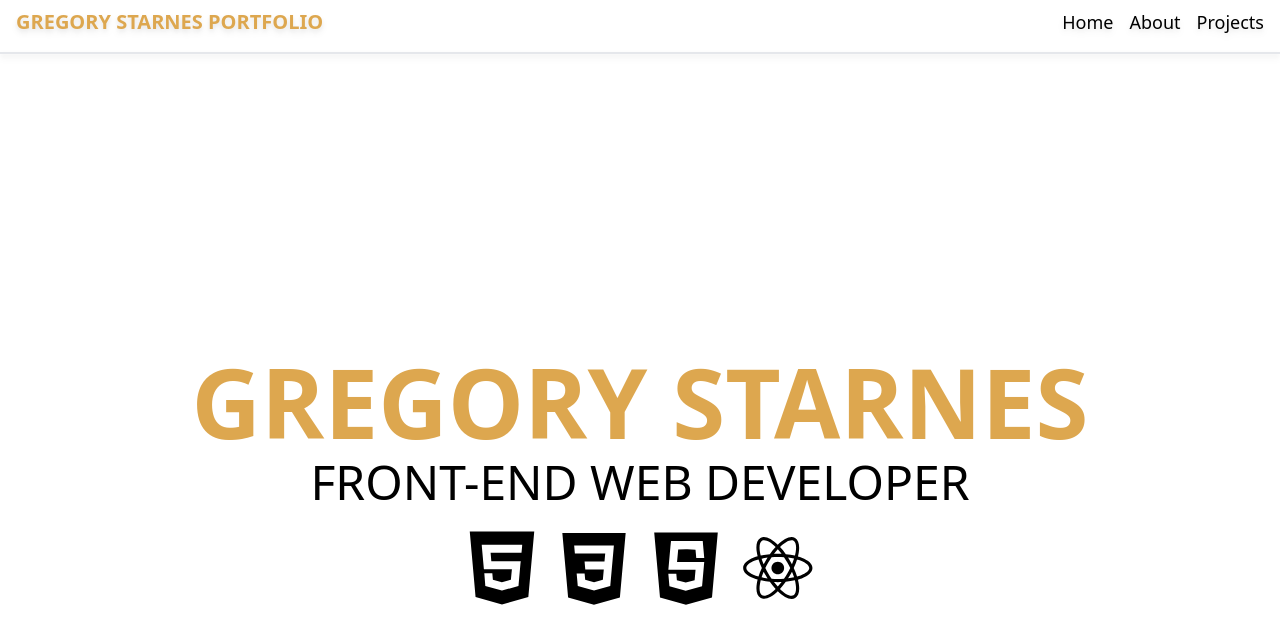
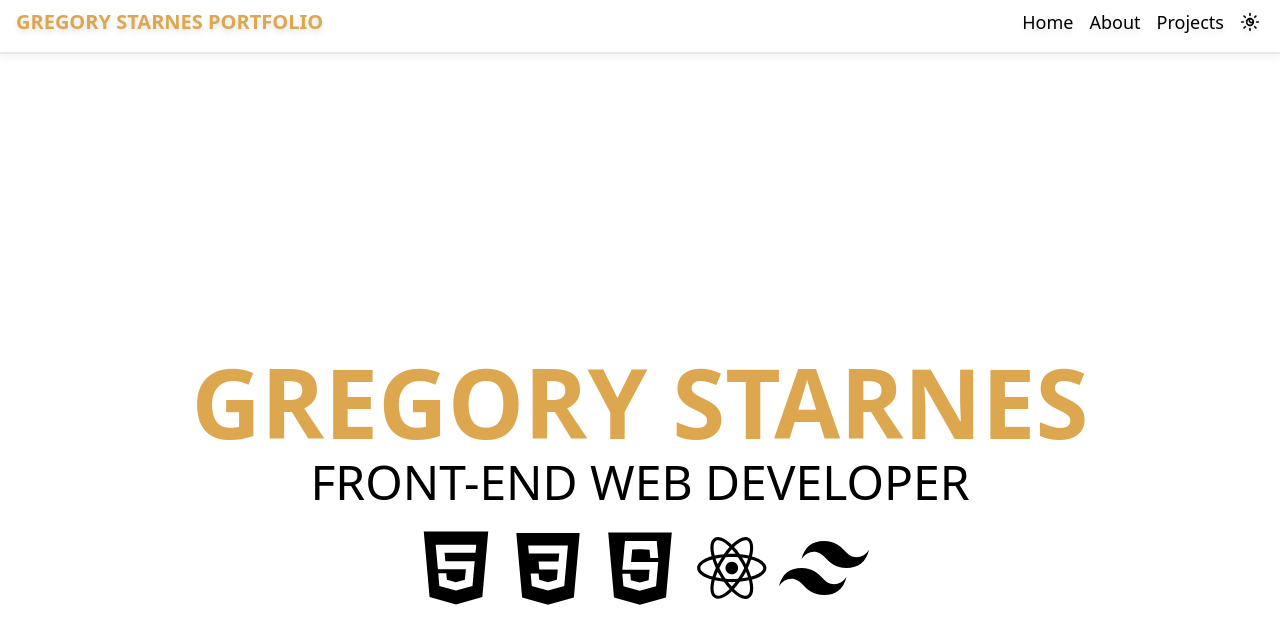
Before and after one commit to gtstarnes/Portfolio, a React (Vite) app in the folder Portfolio/: page / in a window 1280 px wide. Shown: the top 644 px of the page. Built offline with nearby package versions, Linux system fonts and the light colour scheme.

Commit message:
added darkMode Styles

```diff
--- a/Portfolio/src/Components/Home.tsx
+++ b/Portfolio/src/Components/Home.tsx
@@ -1,16 +1,18 @@
 import { AiFillHtml5 } from "react-icons/ai";
 import { DiCss3, DiJavascript, DiReact } from "react-icons/di";
+import { SiTailwindcss } from "react-icons/si"
 
 const Home = () => {
   return (
-    <div className="flex flex-col gap-2 items-center w-full mt-[300px] ">
-        <p className="text-6xl md:text-7xl lg:text-8xl text-[#dda74f] font-bold">GREGORY STARNES</p>
+    <div className="flex flex-col gap-2 items-center min-w-[600px] w-full mt-[300px] dark:bg-[#000300] dark:text-white">
+        <p className="text-6xl flex-nowrap md:text-7xl lg:text-8xl text-[#dda74f] font-bold">GREGORY STARNES</p>
         <p className="text-3xl md:text-4xl lg:text-5xl">FRONT-END WEB DEVELOPER</p>
         <ul className="flex lg:mt-6 md:mt-6 md:gap-6 lg:gap-8">
-            <li><AiFillHtml5 size={60} className="md:scale-125 lg:scale-150"/></li>
-            <li><DiCss3 size={60} className="md:scale-125 lg:scale-150" /></li>
-            <li><DiJavascript size={60} className="md:scale-125 lg:scale-150" /></li>
-            <li><DiReact size={60} className="md:scale-125 lg:scale-150" /></li>
+            <li><AiFillHtml5 size={60} className="md:scale-125 lg:scale-150 dark:text-[#dda74f]"/></li>
+            <li><DiCss3 size={60} className="md:scale-125 lg:scale-150 dark:text-[#dda74f]" /></li>
+            <li><DiJavascript size={60} className="md:scale-125 lg:scale-150 dark:text-[#dda74f]" /></li>
+            <li><DiReact size={60} className="md:scale-125 lg:scale-150 dark:text-[#dda74f]" /></li>
+            <li><SiTailwindcss size={60} className="md:scale-125 lg:scale-150 dark:text-[#dda74f]" /></li>
         </ul>
     </div>
   )
--- a/Portfolio/src/Components/NavBar.tsx
+++ b/Portfolio/src/Components/NavBar.tsx
@@ -1,33 +1,45 @@
 import { AiFillLinkedin, AiFillGithub, AiOutlineMenu, AiOutlineClose, AiFillMail } from 'react-icons/ai';
-import { useState } from 'react';
+import { LuSunMoon } from 'react-icons/lu';
+import { useState, useEffect } from 'react';
 
 const NavBar = () => {
     const [menu, setMenu] = useState<boolean>(false);
-    const handleMenuClick = () => {
-        setMenu(!menu);
+    const [darkMode, setDarkMode] = useState<boolean>(false);
+    const handleClick = () => {
+        setMenu(current => !current);
     }
+    const handleDarkMode = () => {
+        const html = document.documentElement;
+        setDarkMode(!darkMode)
+        if (darkMode) {
+            html.classList.remove("dark");
+        } else {
+            html.className = "dark";
+        }
 
+    }
   return (
     <>
-
-
-    <nav className="flex justify-between w-full border-b-2 drop-shadow-md pb-4">
+    <nav className="flex justify-between w-full border-b-2 dark:border-[#dda74f] drop-shadow-md pb-4">
         <p className="text-[#dda74f] font-bold ml-4 mt-2 text-xl">GREGORY STARNES PORTFOLIO</p>
-        <ul className="sm:flex gap-4 hidden mt-2 pr-4 text-lg">
+        <ul className="sm:flex sm:fixed sm:right-10 gap-4 hidden mt-2 pr-4 text-lg">
             <li>Home</li>
             <li>About</li>
             <li>Projects</li>
         </ul>
+        <div>
+            <LuSunMoon size={20} className="fixed top-3 right-[50px] sm:right-[20px]" onClick={handleDarkMode} />
+        </div>
         <div className="block sm:hidden">
-        {!menu ? <AiOutlineMenu className="mr-4 mt-[13px]" onClick={handleMenuClick} size={20} /> : <AiOutlineClose className="mr-4 mt-[13px]" onClick={handleMenuClick} size={20} />}
+        {!menu ? <AiOutlineMenu className="mr-4 mt-[13px]" onClick={handleClick} size={20} /> : <AiOutlineClose className="mr-4 mt-[13px]" onClick={handleClick} size={20} />}
         </div>
     </nav>
 
-    <nav className={menu ? "bg-white border-r-2 fixed h-full top-0 w-[60%] ease-in-out duration-200" : "fixed left-[-100%]" }>
+    <nav className={menu ? "bg-white dark:bg-[#000300] border-r-2 fixed h-full top-0 w-[60%] ease-in-out duration-200" : "fixed left-[-100%]" }>
         <p className="text-[#dda74f] font-bold ml-4 mt-2 text-xl"></p>
         <ul className="flex flex-col gap-4 ml-4 mt-10 text-lg w-[80%]">
-            <li className="border-b-2 pb-4">Home</li>
-            <li className="border-b-2 pb-4">About</li>
+            <li className="border-b-2 dark:border-[#dda74f] pb-4">Home</li>
+            <li className="border-b-2 dark:border-[#dda74f] pb-4">About</li>
             <li>Projects</li>
         </ul>
         <p className="text-lg font-bold mb-2 ml-4 mt-20">CONTACT</p>
```
